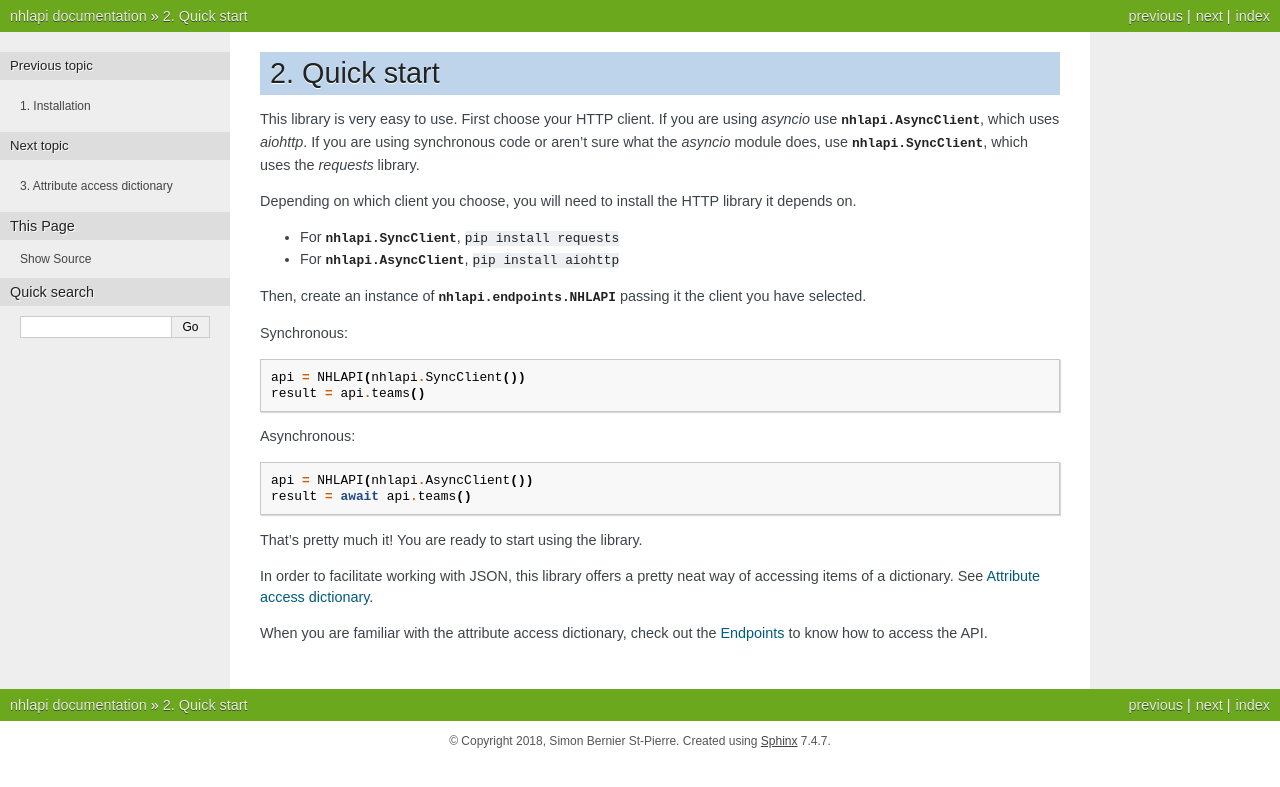
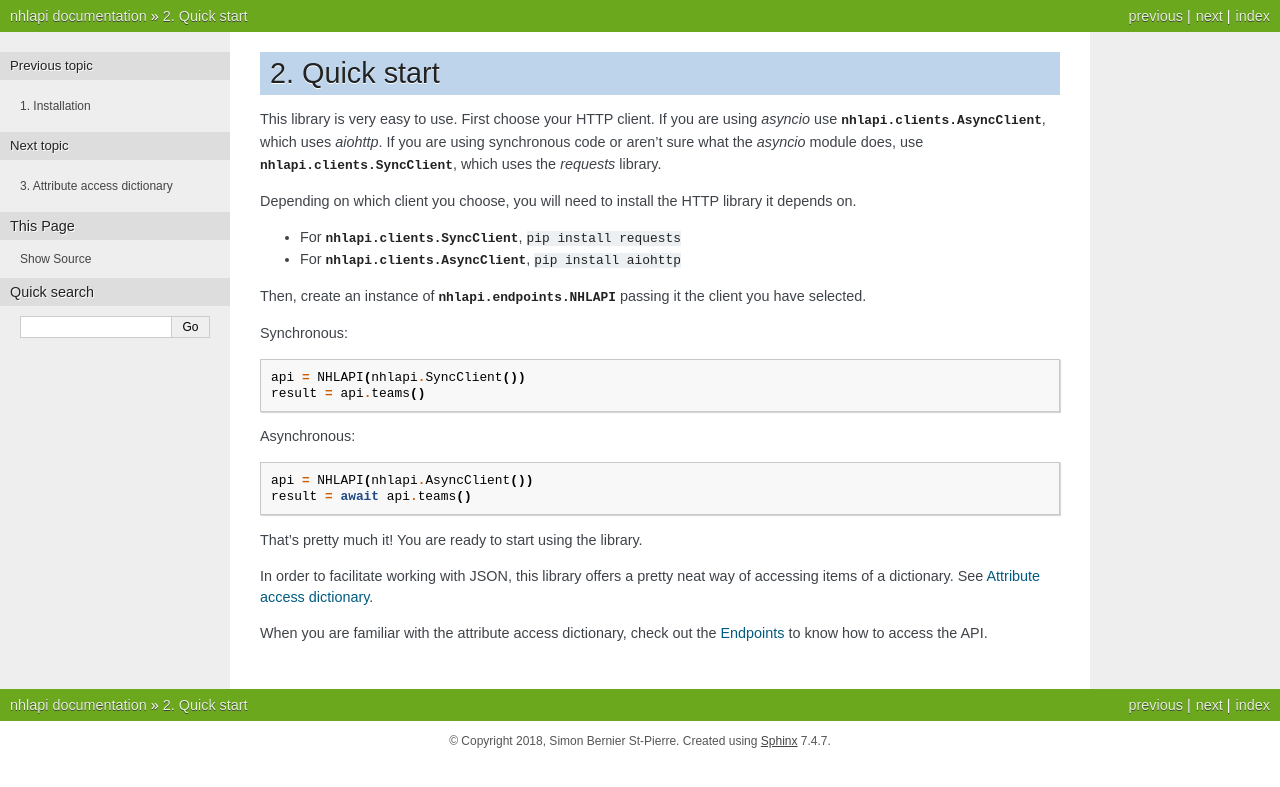
Before and after one commit to reddit-habs/nhlapi, a Sphinx documentation site: the page built from docs/quickstart.rst, in a window 1280 px wide. Shown: the top 787 px of the page. Built offline with Sphinx 7.4.7, drawn with Linux system fonts in a browser that asks for light colours.

Commit message:
minor docs improvements

```diff
--- a/docs/conf.py
+++ b/docs/conf.py
@@ -42,7 +42,11 @@ release = ""
 extensions = ["sphinx.ext.autodoc", "sphinx.ext.intersphinx", "sphinxcontrib.fulltoc"]
 
 autodoc_member_order = "bysource"
-intersphinx_mapping = {"python": ("https://docs.python.org/3", None)}
+intersphinx_mapping = {
+    "python": ("https://docs.python.org/3", None),
+    "requests": ("http://2.python-requests.org/en/stable/", None),
+    "aiohttp": ("https://docs.aiohttp.org/en/stable", None),
+}
 
 # Add any paths that contain templates here, relative to this directory.
 templates_path = ["_templates"]
--- a/docs/quickstart.rst
+++ b/docs/quickstart.rst
@@ -3,13 +3,13 @@
 Quick start
 ===========
 This library is very easy to use. First choose your HTTP client. If you are using `asyncio` use
-:class:`nhlapi.AsyncClient`, which uses `aiohttp`. If you are using synchronous code or aren't sure what the `asyncio`
-module does, use :class:`nhlapi.SyncClient`, which uses the `requests` library.
+:class:`nhlapi.clients.AsyncClient`, which uses `aiohttp`. If you are using synchronous code or aren't sure what the
+`asyncio` module does, use :class:`nhlapi.clients.SyncClient`, which uses the `requests` library.
 
 Depending on which client you choose, you will need to install the HTTP library it depends on.
 
-* For :class:`nhlapi.SyncClient`, :code:`pip install requests`
-* For :class:`nhlapi.AsyncClient`, :code:`pip install aiohttp`
+* For :class:`nhlapi.clients.SyncClient`, :code:`pip install requests`
+* For :class:`nhlapi.clients.AsyncClient`, :code:`pip install aiohttp`
 
 Then, create an instance of :class:`nhlapi.endpoints.NHLAPI` passing it the client you have selected.
 
```
Also changed, not shown: 1 other file.
